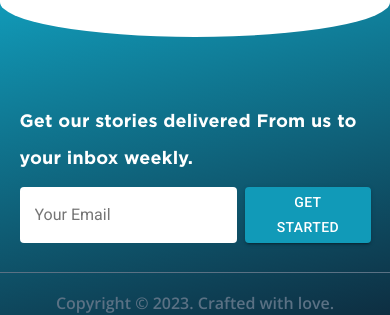
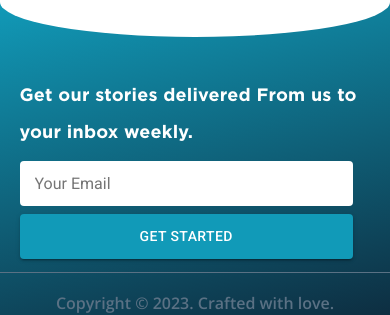
Before and after one commit to 4SAMU/TelaAStory, a Next.js app: page /Aurthor/1 in a window 390 px wide. Shown: the part 1147-1462 px from the top of the page. Built offline with nearby package versions, Linux system fonts and the light colour scheme.

Commit message:
update btns

```diff
--- a/Components/Footer/GetOurStories/styles.ts
+++ b/Components/Footer/GetOurStories/styles.ts
@@ -78,7 +78,7 @@ export const GetOurStory = styled(Box)({
       fontSize: "18px",
     },
   },
-  "@media screen and (max-width: 360px)": {
+  "@media screen and (max-width: 420px)": {
     marginBottom: "10px",
     "& .inputContainer": {
       gap: "8px",
@@ -96,7 +96,7 @@ export const StyledInput = styled("input")({
   fontSize: "16px",
   fontFamily: "Roboto",
 
-  "@media screen and (max-width: 360px)": {
+  "@media screen and (max-width: 420px)": {
     height: "45px",
     width: "95%",
   },
@@ -109,7 +109,7 @@ export const GetStartedBtn = styled(Button)({
   ":hover": {
     background: "rgba(17, 154, 184, 0.8)",
   },
-  "@media screen and (max-width: 360px)": {
+  "@media screen and (max-width: 420px)": {
     height: "45px",
     width: "95%",
   },
```
